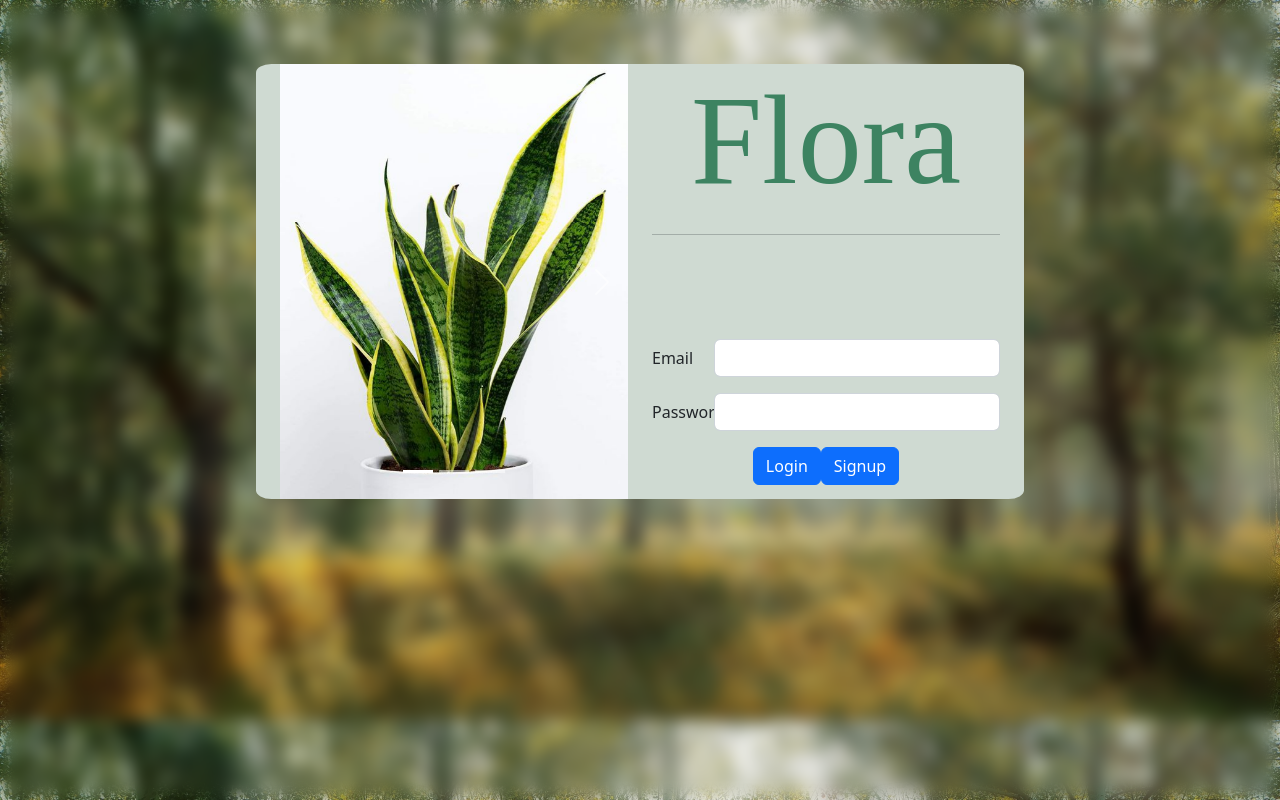
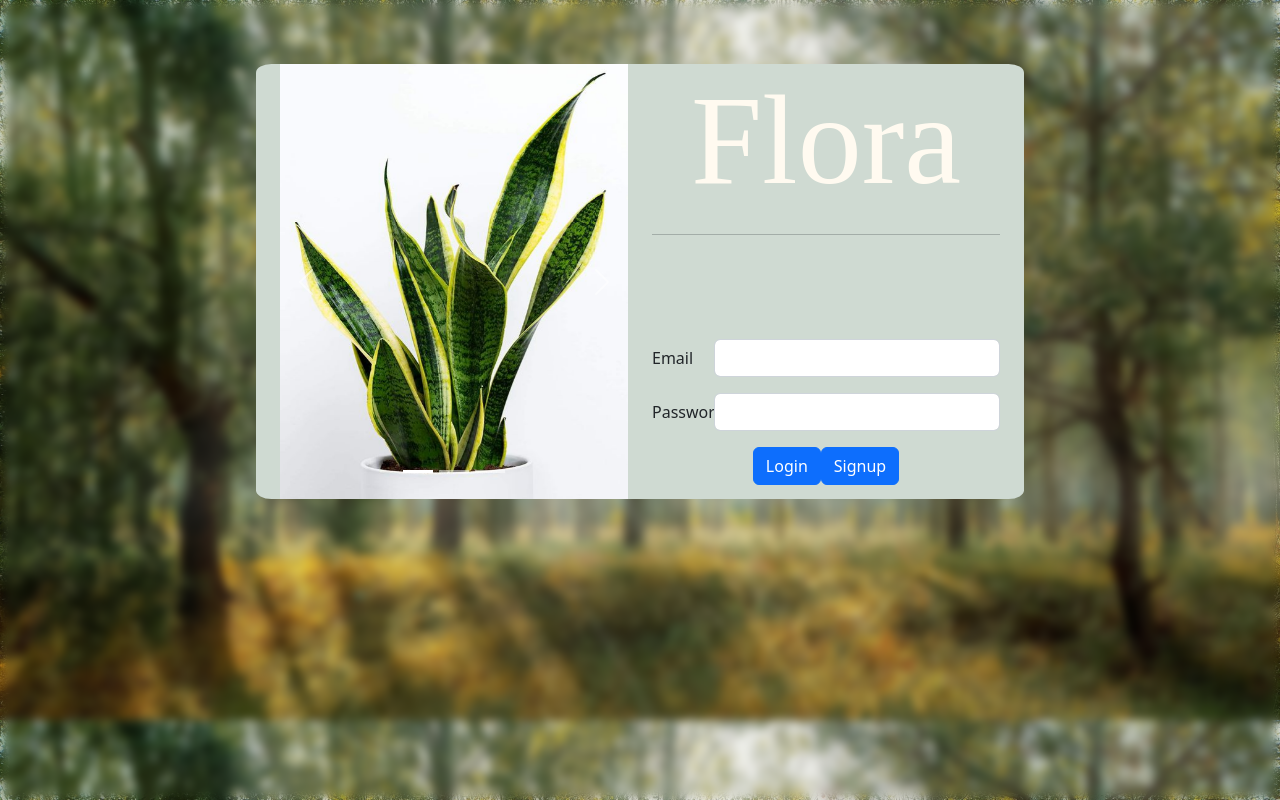
Before and after one commit to Salty-Bear/project-Flora, an Angular app in the folder project-flora/: page / in a window 1280 px wide. Built offline with nearby package versions, Linux system fonts and the light colour scheme; a web font is replaced by a local one.

Commit message:
displayname

```diff
--- a/project-flora/src/app/login-page/login-page.component.css
+++ b/project-flora/src/app/login-page/login-page.component.css
@@ -16,12 +16,12 @@
 }
 
 @keyframes animate{
-    0%,100%
+    100%,50%
     {
         color: #3D8361;
         text-shadow: none;
     }
-    50%,100%
+    0%,100%
     {
         color:floralwhite;
         text-shadow: 0 0 10px #1C6758,
--- a/project-flora/src/styles.css
+++ b/project-flora/src/styles.css
@@ -6,5 +6,5 @@ body{
     height: 100%;
     z-index: -1;
     position: absolute;
-    backdrop-filter: blur(8px);
+    backdrop-filter: blur(5px);
   }
```
